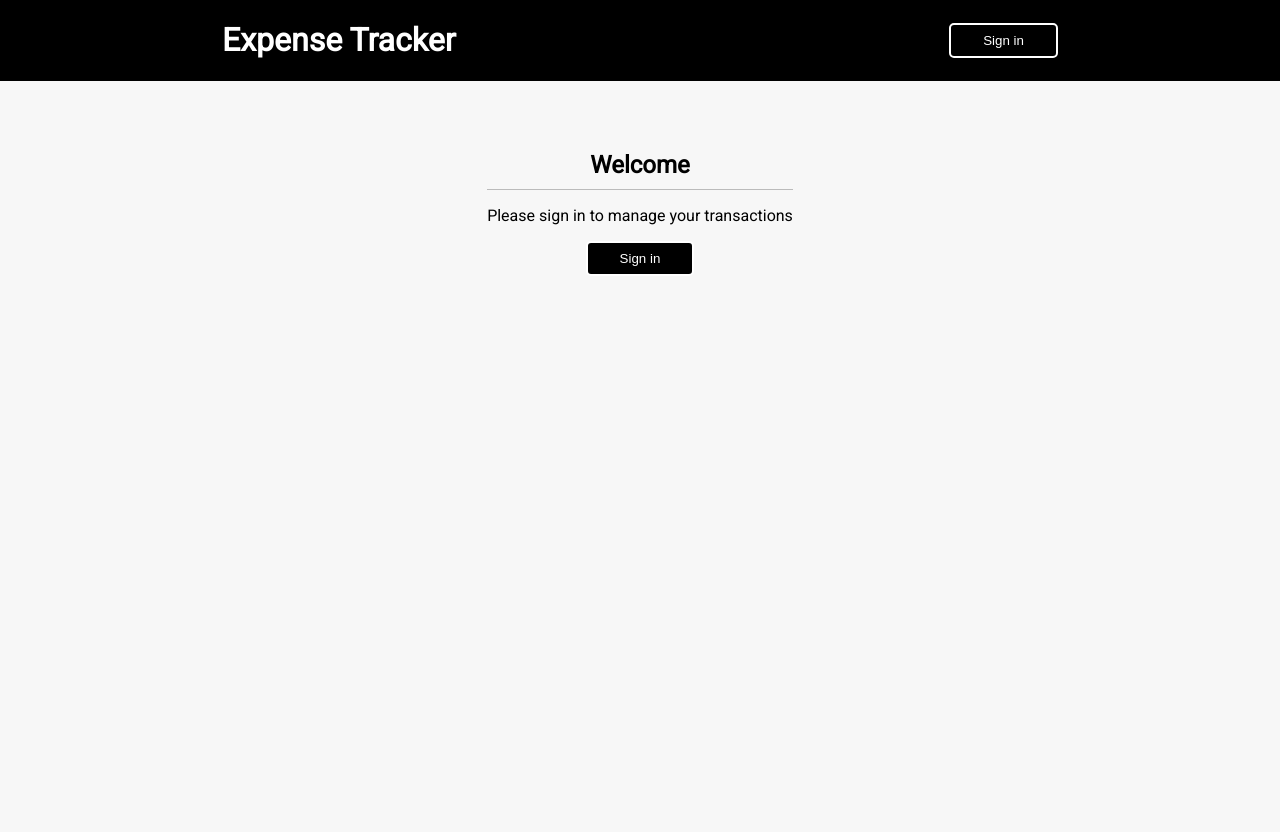
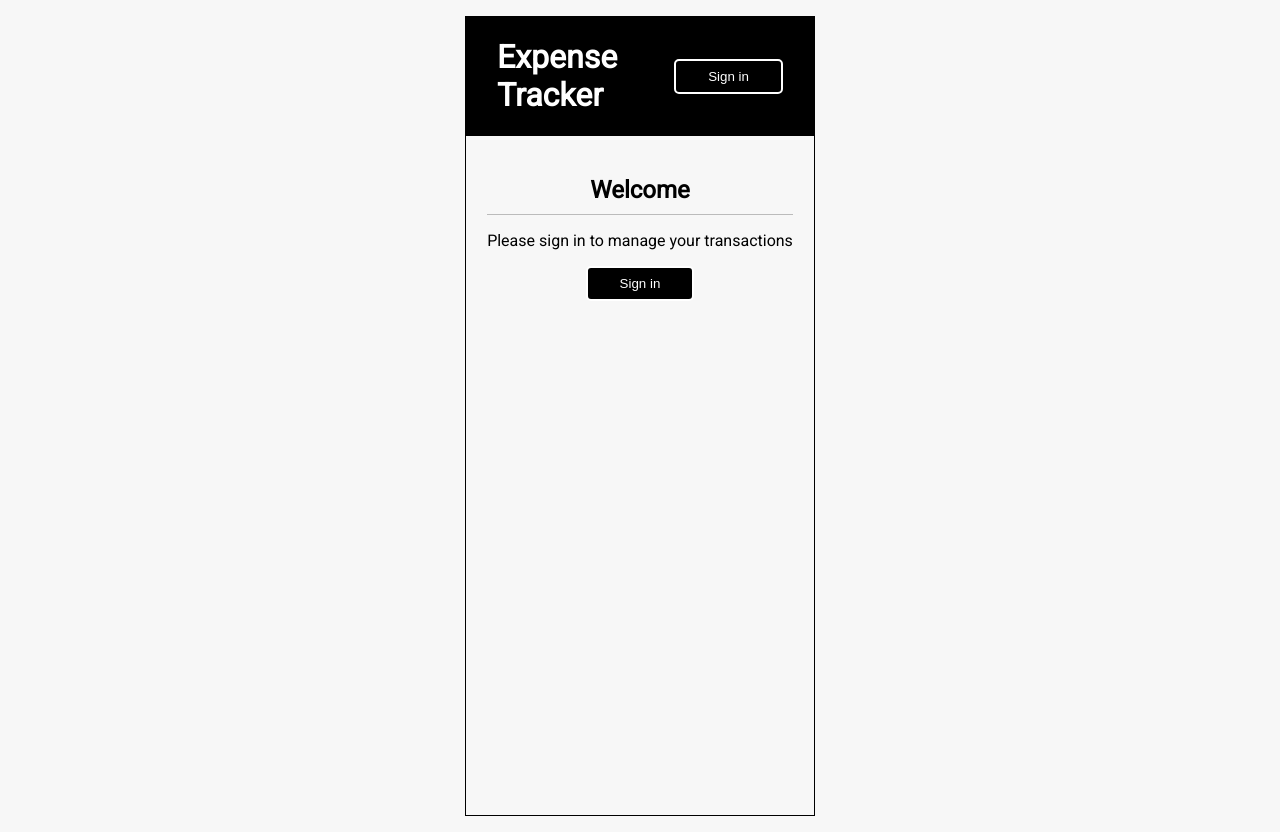
Before and after one commit to GregorSchafroth/expense-tracker-nextjs, a Next.js app: page / in a window 1280 px wide. Before the commit the page ends 800 px from the top, so only its background shows below. Built offline with nearby package versions, Linux system fonts and the light colour scheme; no server answers.

Commit message:
design update

```diff
--- a/app/globals.css
+++ b/app/globals.css
@@ -6,16 +6,29 @@
   box-sizing: border-box;
 }
 
+html {
+  display: flex;
+  flex-direction: column;
+  align-items: center;
+  justify-content: center;
+}
+
 body {
   background-color: #f7f7f7;
   min-height: 100vh;
-  margin: 0;
+  margin: 1rem;
   font-family: 'Lato', sans-serif;
+  display: flex;
+  flex-direction: column;
+  align-items: center;
+  width: 350px;
+  border-color: black;
+  border-style: solid;
+  border-width: 1px;
 }
 
 .container {
-  margin: 30px auto;
-  width: 350px;
+  max-width: 350px;
   display: flex;
   flex-direction: column;
   align-items: center;
@@ -41,6 +54,8 @@ body {
   color: #fff;
   padding: 0.5rem 2rem;
   cursor: pointer;
+  white-space: nowrap;
+  width: auto;
 }
 
 .header button:hover {
@@ -51,10 +66,10 @@ body {
   display: flex;
   justify-content: space-between;
   align-items: center;
-  max-width: 900px;
-  margin: 0 auto;
+  width: 350px;
   padding: 0 2rem;
 }
+
 
 .header .cl-button {
   background: transparent;
@@ -68,7 +83,6 @@ strong {
   font-size: 2em;
   font-weight: bold;
 }
-
 h2 {
   border-bottom: 1px solid #bbb;
   padding-bottom: 10px;
```
